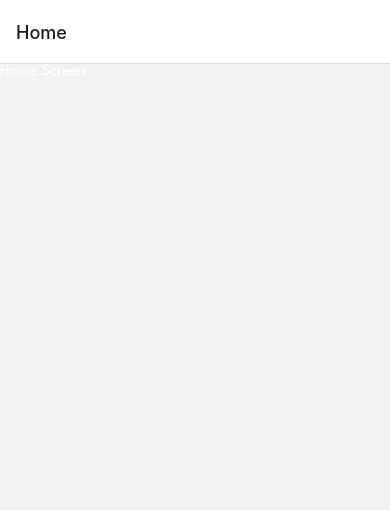
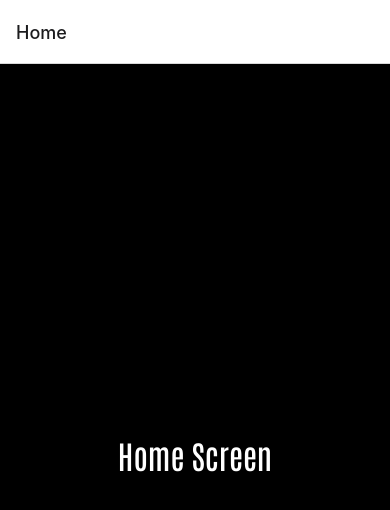
Before and after one commit to mhSadique/solar-system, a React Native app: screen /Home in a window 390 px wide. Shown: the top 510 px of the page. Built offline with nearby package versions, Linux system fonts and the light colour scheme.

Commit message:
Home screen created

```diff
--- a/App.js
+++ b/App.js
@@ -3,6 +3,7 @@ import { useFonts } from 'expo-font';
 import Text from './src/components/text/text';
 import { NavigationContainer } from '@react-navigation/native';
 import { createNativeStackNavigator } from '@react-navigation/native-stack';
+import Home from './src/screens/home'
 
 const Stack = createNativeStackNavigator();
 
@@ -17,16 +18,10 @@ export default function App() {
     return <Text >Font is loading......</Text>
   }
 
-  const HomeScreen = () => {
-    return (
-      <Text>Home Screen</Text>
-    );
-  }
-
   return (
     <NavigationContainer>
       <Stack.Navigator>
-        <Stack.Screen name='Home' component={HomeScreen} />
+        <Stack.Screen name='Home' component={Home} />
       </Stack.Navigator>
     </NavigationContainer>
   );
--- a/src/components/text/text.js
+++ b/src/components/text/text.js
@@ -5,6 +5,7 @@ const Text = ({ children, preset = "default", style }) => {
     const textStyles = StyleSheet.compose(presets[preset], style);
     return (
         <RNText style={textStyles}>
+            {/* <RNText> */}
             {children}
         </RNText>
     );
--- /dev/null
+++ b/src/screens/home.js
@@ -0,0 +1,12 @@
+import { View } from "react-native";
+import Text from "../components/text/text";
+
+const Home = () => {
+    return (
+        <View style={{ flex: 1, backgroundColor: 'black', justifyContent: 'center', alignItems: 'center' }}>
+            <Text preset='h1' >Home Screen</Text>
+        </View>
+    );
+}
+
+export default Home;
```
